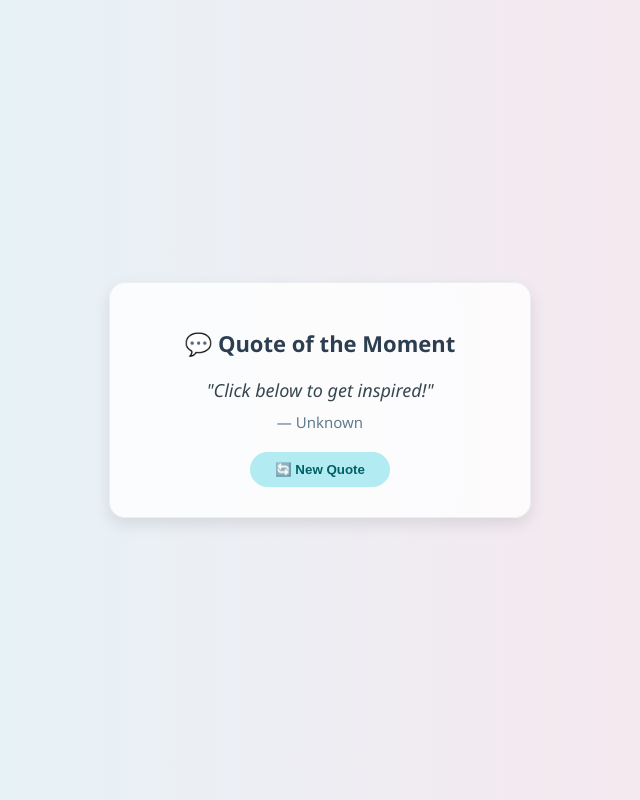
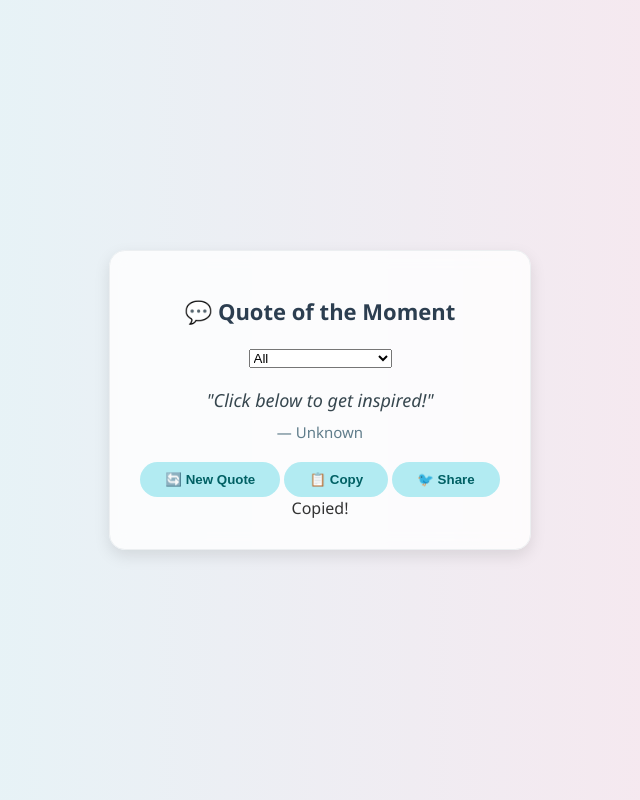
Before and after one commit to AyushLochan/Random-Quote-Generator, a plain HTML site: page index.html in a window 1280 px wide. Shown: the whole page, without its empty margins (320-960 px from the left). Drawn offline with Linux system fonts and the light colour scheme.

Commit message:
Update index.html

```diff
--- a/index.html
+++ b/index.html
@@ -10,11 +10,26 @@
 
   <div class="quote-box">
     <h1>💬 Quote of the Moment</h1>
+
+    <select id="category" onchange="generateQuote()" aria-label="Select quote category">
+      <option value="all">All</option>
+      <option value="gandhi">Mahatma Gandhi</option>
+      <option value="vivekananda">Swami Vivekananda</option>
+      <option value="kalam">A.P.J. Abdul Kalam</option>
+    </select>
+
     <div class="quote-container">
       <p id="quote" class="fade-in">"Click below to get inspired!"</p>
       <span id="author" class="fade-in">— Unknown</span>
     </div>
-    <button onclick="generateQuote()" aria-label="Generate a new quote">🔄 New Quote</button>
+
+    <div class="buttons">
+      <button onclick="generateQuote()">🔄 New Quote</button>
+      <button onclick="copyQuote()">📋 Copy</button>
+      <button onclick="shareOnTwitter()">🐦 Share</button>
+    </div>
+
+    <span id="copy-status">Copied!</span>
   </div>
 
   <script src="script.js"></script>
```
